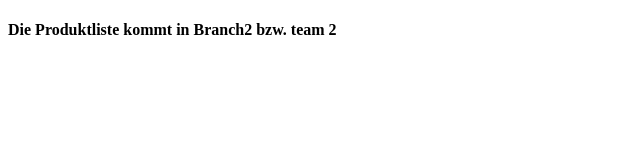
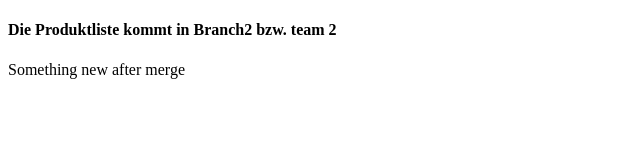
Before and after one commit to mshahpar/Test.Demo2, a plain HTML site: page WebContent/Produkt.html in a window 1280 px wide. Shown: the whole page, without its empty margins (0-640 px from the left). Drawn offline with Linux system fonts and the light colour scheme.

Commit message:
Some thing new after merge

```diff
--- a/WebContent/Produkt.html
+++ b/WebContent/Produkt.html
@@ -8,5 +8,7 @@
 
  <h4> Die Produktliste kommt in Branch2 bzw. team 2</h3>
 
+ <p> Something new  after merge </p>
+
 </body>
 </html>
```
